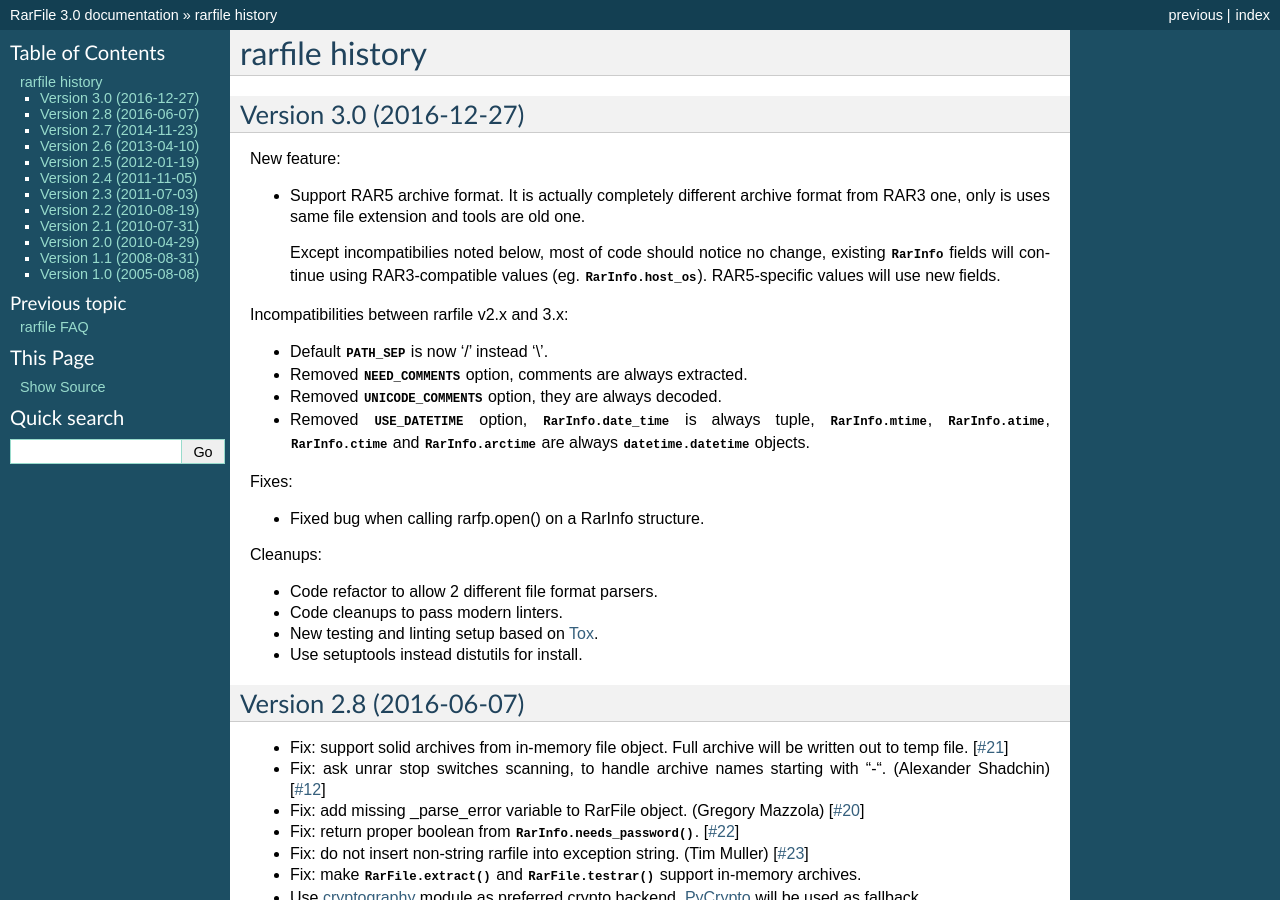
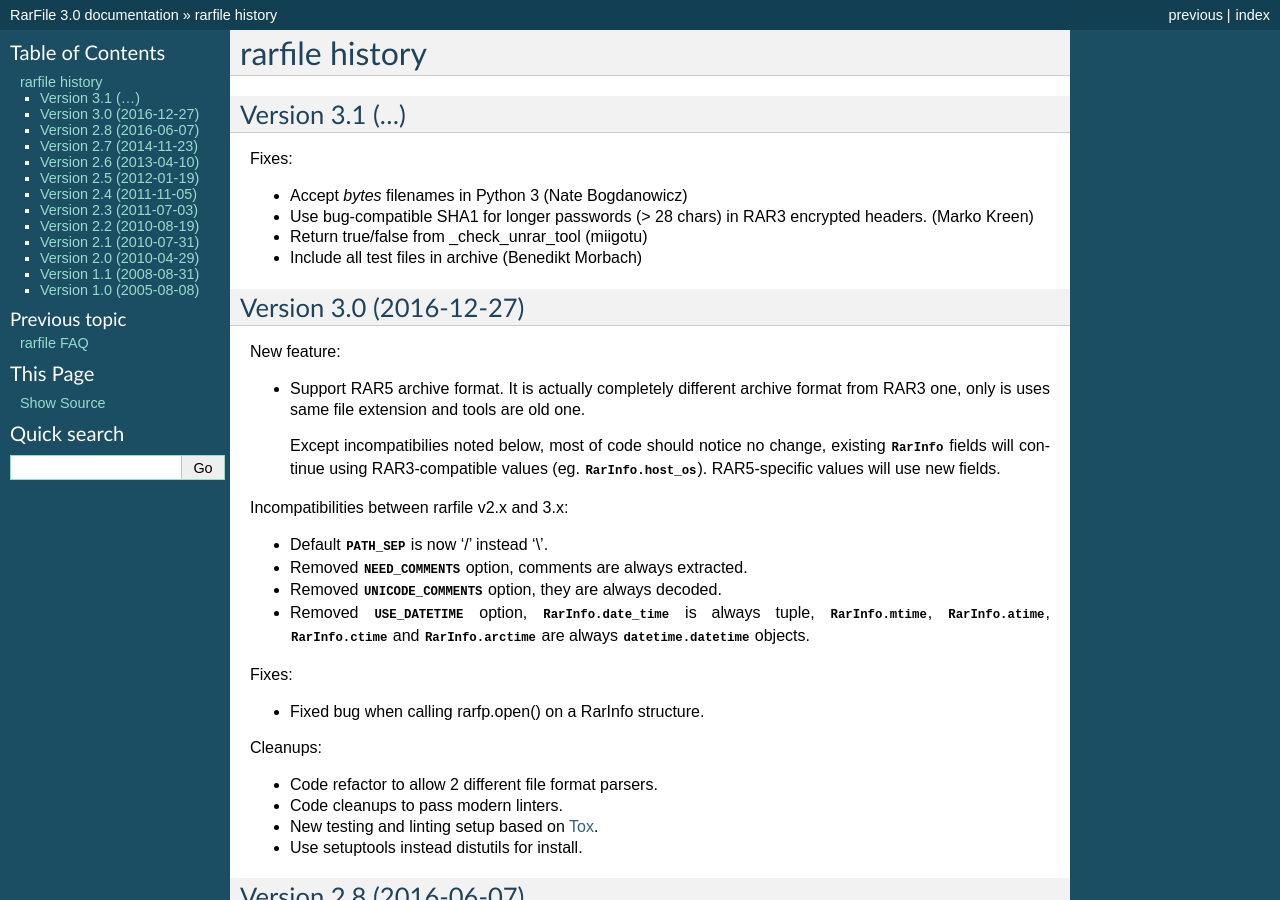
Before and after one commit to markokr/rarfile, a Sphinx documentation site: the page built from doc/news.rst, in a window 1280 px wide and 900 px high. Built offline with Sphinx 7.4.7, drawn with Linux system fonts in a browser that asks for light colours.

Commit message:
Update news

```diff
--- a/doc/news.rst
+++ b/doc/news.rst
@@ -3,6 +3,24 @@ rarfile history
 ===============
 
 .. py:currentmodule:: rarfile
+
+Version 3.1 (...)
+-----------------
+
+Fixes:
+
+* Accept `bytes` filenames in Python 3
+  (Nate Bogdanowicz)
+
+* Use bug-compatible SHA1 for longer passwords (> 28 chars)
+  in RAR3 encrypted headers.
+  (Marko Kreen)
+
+* Return true/false from _check_unrar_tool
+  (miigotu)
+
+* Include all test files in archive
+  (Benedikt Morbach)
 
 Version 3.0 (2016-12-27)
 ------------------------
```
